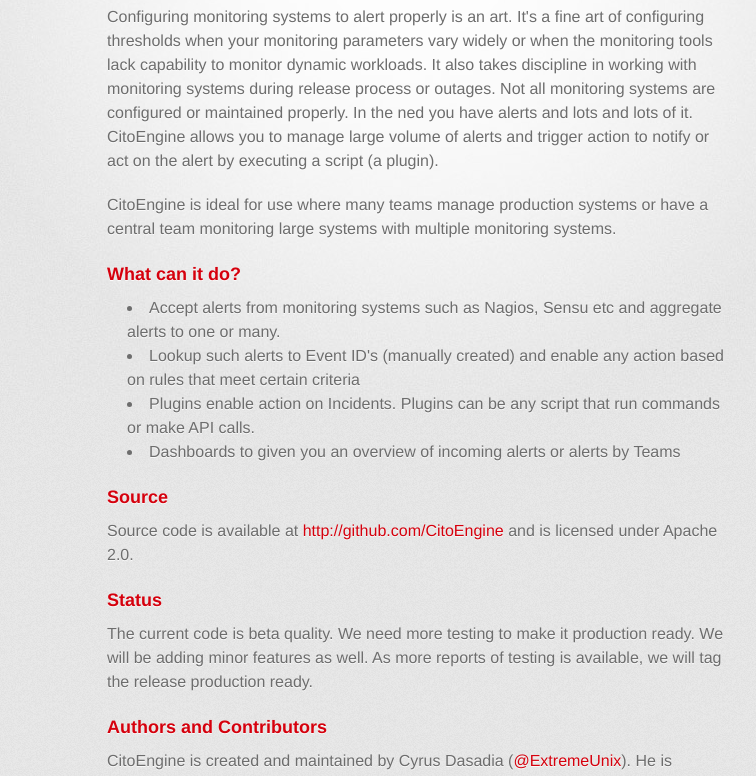
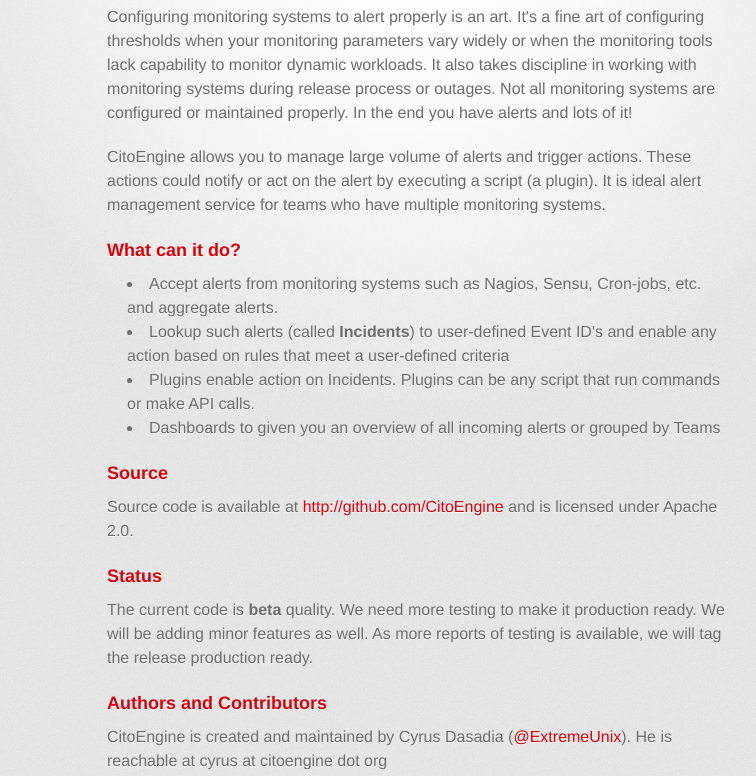
Before and after one commit to CitoEngine/citoengine.github.io, a plain HTML site: page index.html in a window 1280 px wide. Shown: the part 173-949 px from the top of the page, without its empty margins (223-979 px from the left). Drawn offline with Linux system fonts and the light colour scheme; a web font is replaced by a local one.

Commit message:
more cosmetic and grammar changes

```diff
--- a/index.html
+++ b/index.html
@@ -26,18 +26,18 @@
           <h3>
 <a name="what-is-citoengine" class="anchor" href="#what-is-citoengine"><span class="octicon octicon-link"></span></a>What is CitoEngine?</h3>
 
-<p>Configuring monitoring systems to alert properly is an art.  It's a fine art of configuring thresholds when your monitoring parameters vary widely or when the monitoring tools lack capability to monitor dynamic workloads. It also takes discipline in working with monitoring systems during release process or outages. Not all monitoring systems are configured or maintained properly. In the ned you have alerts and lots and lots of it. CitoEngine allows you to manage large volume of alerts and trigger action to notify or act on the alert by executing a script (a plugin).</p>
+<p>Configuring monitoring systems to alert properly is an art.  It's a fine art of configuring thresholds when your monitoring parameters vary widely or when the monitoring tools lack capability to monitor dynamic workloads. It also takes discipline in working with monitoring systems during release process or outages. Not all monitoring systems are configured or maintained properly. In the end you have alerts and lots of it!</p>
 
-<p>CitoEngine is ideal for use where many teams manage production systems or have a central team monitoring large systems with multiple monitoring systems.</p>
+<p>CitoEngine allows you to manage large volume of alerts and trigger actions. These actions could notify or act on the alert by executing a script (a plugin). It is ideal alert management service for teams who have multiple monitoring systems.</p>
 
 <h3>
 <a name="what-can-it-do" class="anchor" href="#what-can-it-do"><span class="octicon octicon-link"></span></a>What can it do?</h3>
 
 <ul>
-<li>Accept alerts from monitoring systems such as Nagios, Sensu etc and aggregate alerts to one or many. </li>
-<li>Lookup such alerts to Event ID's (manually created) and enable any action based on rules that meet certain criteria</li>
+<li>Accept alerts from monitoring systems such as Nagios, Sensu, Cron-jobs, etc. and aggregate alerts. </li>
+<li>Lookup such alerts (called <strong>Incidents</strong>) to user-defined Event ID's and enable any action based on rules that meet a user-defined criteria</li>
 <li>Plugins enable action on Incidents. Plugins can be any script that run commands or make API calls.</li>
-<li>Dashboards to given you an overview of incoming alerts or alerts by Teams</li>
+<li>Dashboards to given you an overview of all incoming alerts or grouped by Teams</li>
 </ul><h3>
 
 <h3>
@@ -48,7 +48,7 @@
 <h3>
 <a name="status" class="anchor" href="#status"><span class="octicon octicon-link"></span></a>Status</h3>
 
-<p>The current code is beta quality. We need more testing to make it production ready. We will be adding minor features as well. As more reports of testing is available, we will tag the release production ready. </p>
+<p>The current code is <strong>beta</strong> quality. We need more testing to make it production ready. We will be adding minor features as well. As more reports of testing is available, we will tag the release production ready. </p>
 
 <h3>
 <a name="authors-and-contributors" class="anchor" href="#authors-and-contributors"><span class="octicon octicon-link"></span></a>Authors and Contributors</h3>
@@ -67,7 +67,7 @@
         </section>
 
         <footer>
-          www.citoengine.org is maintained by <a href="https://github.com/CitoEngine">CitoEngine</a><br>
+          www.citoengine.org is maintained by <a href="https://github.com/CitoEngine">CitoEngine</a>. CitoEngine is  on Twitter at <a href="https://www.twitter.com/CitoEngine">@CitoEngine</a><br>
         </footer>
 
                   <script type="text/javascript">
```
